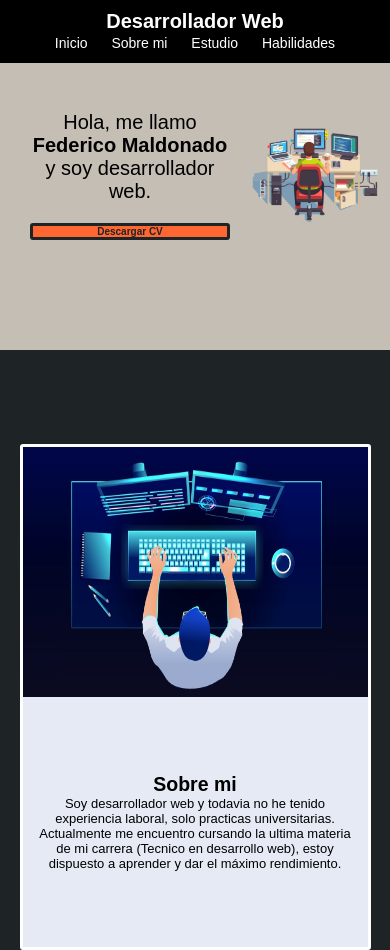
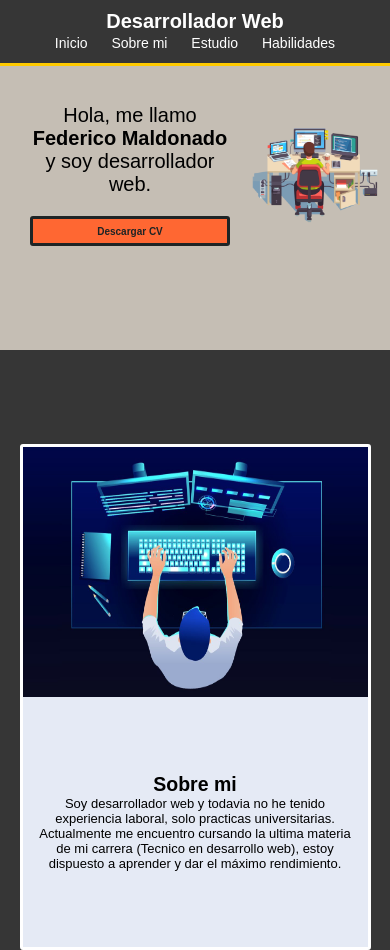
Before and after one commit to FedeMaldonado/FedeMaldonado.github.io, a plain HTML site: page index.html in a window 390 px wide. Shown: the top 950 px of the page. Drawn offline with Linux system fonts and the light colour scheme.

Commit message:
Add files via upload

```diff
--- a/index.html
+++ b/index.html
@@ -107,8 +107,13 @@
 <footer>
 
     <div class="iconos">
+        <a href="https://github.com/FedeMaldonado">
         <img src="icon/github.png">
+        </a>
+
+        <a href="https://www.linkedin.com/in/federico-maldonado-213107225/">
         <img src="icon/linkedin.png">
+        </a>
     </div>
     <p>Federico Maldonado</p>
     <div class="contacto">
--- a/style.css
+++ b/style.css
@@ -10,7 +10,6 @@ html{
 }
 body{
     height: 100vh;
-    /* background-color: ; */
 }
 
 /*Navegación*/
@@ -18,10 +17,11 @@ header{
     display: flex;
     justify-content: space-between;
     align-items: center;
-    background-color: #000000;
+    background-color: #363636;
     color: #FFFFFF;
     padding: 10px;
     list-style-type: none;
+    border-bottom: 3px solid #FFCA00;
     position: fixed;
     width: 100%;
 }
@@ -108,7 +108,7 @@ header{
     width: 100%;
     height: 100%;
     align-items: center;
-    background-color: #FFFFFF;
+    background-color: #363636;
     flex-direction: column;
     justify-content: center;
 
@@ -252,6 +252,13 @@ footer p {
 
      }
 
+     .btn-download{
+        display: flex;
+        height: 30px;
+        text-align: center;
+        justify-content: center;
+    }
+
       .contenedor .parrafo p,h1{
         display: flex;
         align-items: center;
@@ -274,7 +281,7 @@ footer p {
         width: 100%;
         height: 100%;
         align-items: center;
-        background-color: #1E2425;
+        background-color: #363636;
         justify-content: center;
         flex-direction: column;
         overflow: hidden;
```
Also changed, not shown: 1 other file.
